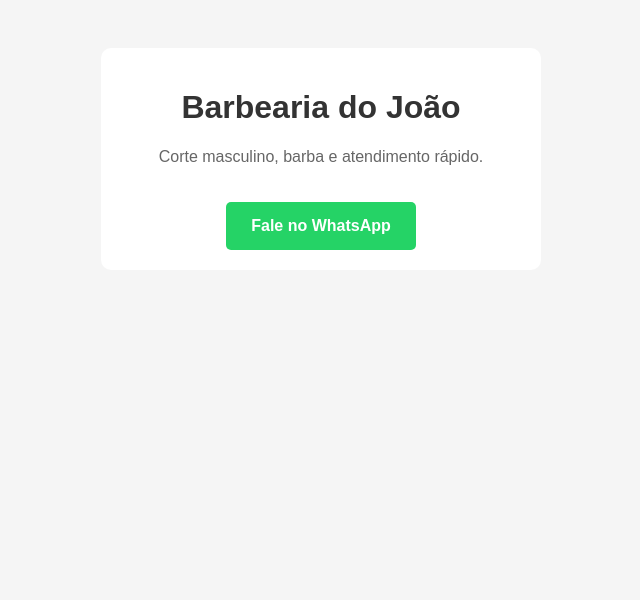
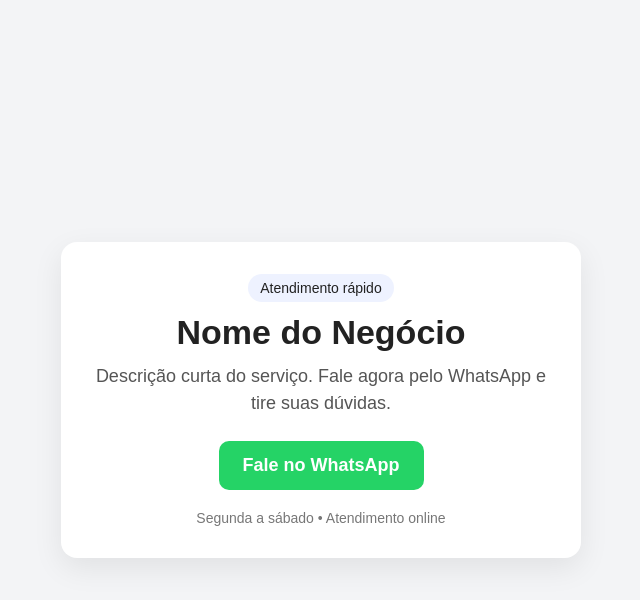
Before and after one commit to ksales89/site-cliente, a plain HTML site: page index.html in a window 1280 px wide. Shown: the whole page, without its empty margins (319-959 px from the left). Drawn offline with Linux system fonts and the light colour scheme.

Commit message:
Update index.html

```diff
--- a/index.html
+++ b/index.html
@@ -2,46 +2,102 @@
 <html lang="pt-br">
 <head>
   <meta charset="UTF-8">
+  <meta name="viewport" content="width=device-width, initial-scale=1.0">
   <title>Nome do Negócio</title>
+  <meta name="description" content="Descrição curta do negócio e atendimento pelo WhatsApp.">
   <style>
+    * {
+      box-sizing: border-box;
+    }
+
     body {
-      font-family: Arial;
+      margin: 0;
+      font-family: Arial, sans-serif;
+      background: #f3f4f6;
+      color: #222;
+    }
+
+    .hero {
+      min-height: 100vh;
+      display: flex;
+      align-items: center;
+      justify-content: center;
+      padding: 24px;
+    }
+
+    .card {
+      width: 100%;
+      max-width: 520px;
+      background: #fff;
+      border-radius: 16px;
+      padding: 32px 24px;
+      box-shadow: 0 10px 30px rgba(0,0,0,0.08);
       text-align: center;
-      padding: 40px;
-      background: #f5f5f5;
     }
-    .box {
-      background: white;
-      padding: 20px;
-      border-radius: 10px;
-      max-width: 400px;
-      margin: auto;
+
+    .badge {
+      display: inline-block;
+      margin-bottom: 12px;
+      padding: 6px 12px;
+      border-radius: 999px;
+      background: #eef2ff;
+      font-size: 14px;
     }
+
     h1 {
-      color: #333;
+      margin: 0 0 12px;
+      font-size: 34px;
+      line-height: 1.1;
     }
+
     p {
-      color: #666;
+      margin: 0 0 24px;
+      font-size: 18px;
+      line-height: 1.5;
+      color: #555;
     }
+
     .btn {
       display: inline-block;
+      padding: 14px 24px;
+      border-radius: 10px;
+      background: #25D366;
+      color: #fff;
+      text-decoration: none;
+      font-weight: bold;
+      font-size: 18px;
+    }
+
+    .info {
       margin-top: 20px;
-      padding: 15px 25px;
-      background: #25D366;
-      color: white;
-      text-decoration: none;
-      border-radius: 5px;
-      font-weight: bold;
+      font-size: 14px;
+      color: #777;
+    }
+
+    @media (max-width: 480px) {
+      h1 {
+        font-size: 28px;
+      }
+
+      p {
+        font-size: 16px;
+      }
+
+      .card {
+        padding: 24px 18px;
+      }
     }
   </style>
 </head>
 <body>
-  <div class="box">
-    <h1>Barbearia do João</h1>
-    <p>Corte masculino, barba e atendimento rápido.</p>
-    <a class="btn" href="https://wa.me/5592999999999">
-      Fale no WhatsApp
-    </a>
-  </div>
+  <section class="hero">
+    <div class="card">
+      <div class="badge">Atendimento rápido</div>
+      <h1>Nome do Negócio</h1>
+      <p>Descrição curta do serviço. Fale agora pelo WhatsApp e tire suas dúvidas.</p>
+      <a class="btn" href="https://wa.me/5592999999999" target="_blank">Fale no WhatsApp</a>
+      <div class="info">Segunda a sábado • Atendimento online</div>
+    </div>
+  </section>
 </body>
 </html>
```
